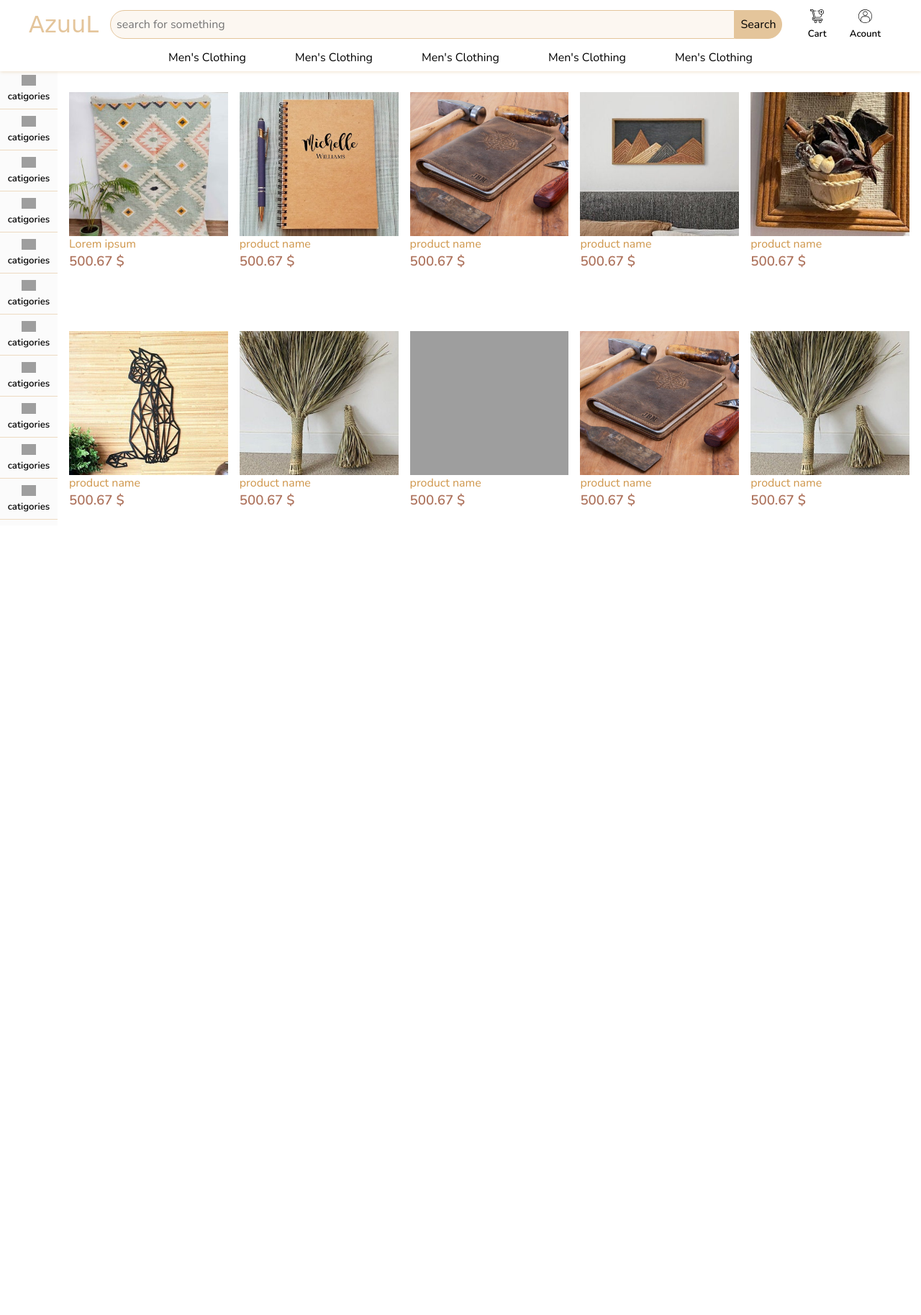
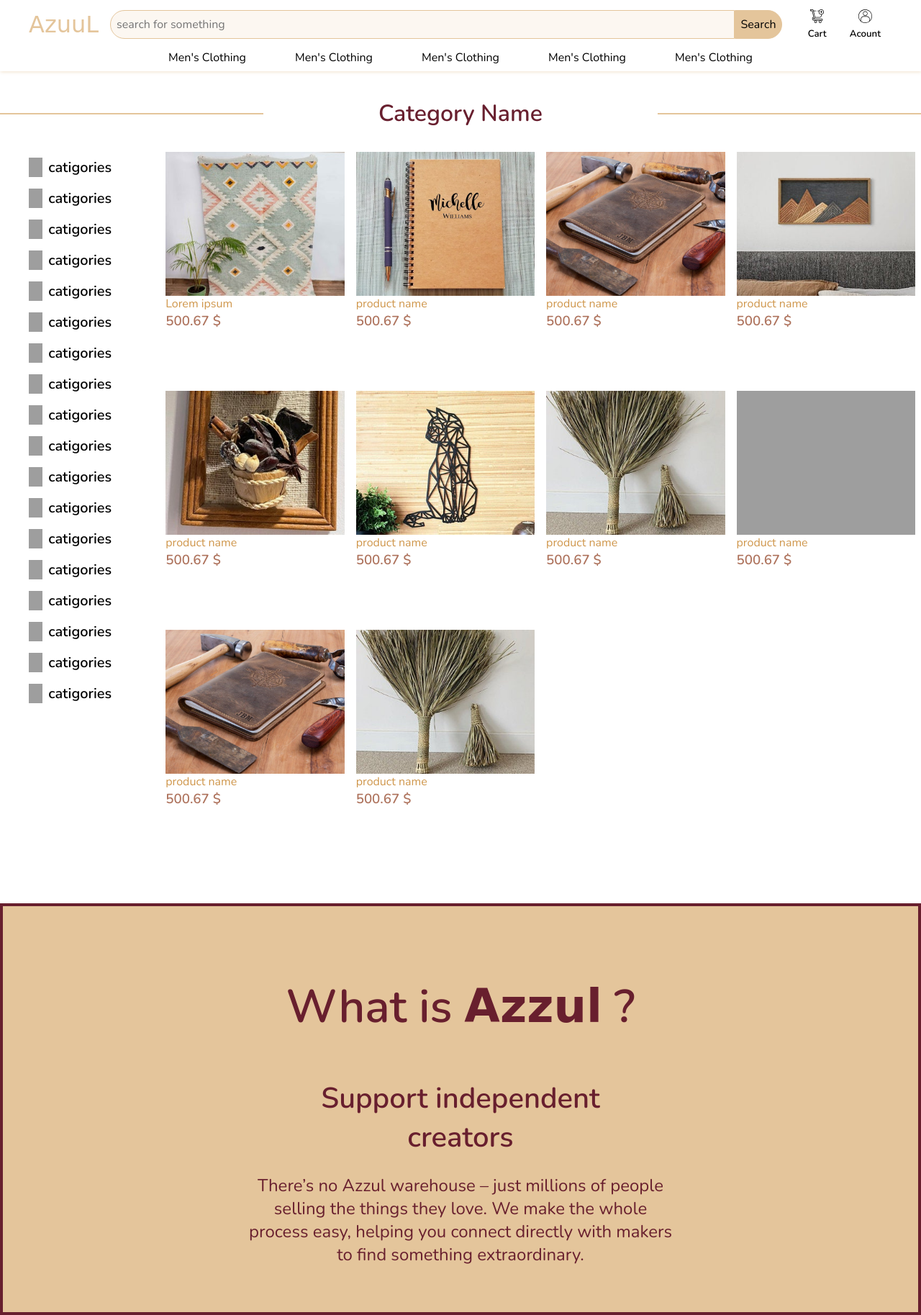
Before and after one commit to M-Kouache/PFE-Ecommerce-Project, a PHP site: page /cat.html in a window 1280 px wide. Shown: the whole page at 72% size. Before the commit the page ends 722 px from the top, so only its background shows below. Run offline with PHP 8.4, Linux system fonts and the light colour scheme; some web fonts are replaced; grey boxes are pictures that could not be loaded.

Commit message:
make side bar responsive for desktop

```diff
--- a/StyleSheet/media.css
+++ b/StyleSheet/media.css
@@ -42,7 +42,7 @@
 
   /* this margin is applyed for element's under top-nav-bar */
   .custom-margin {
-    margin-top: 8rem;
+    margin-top: 6.5rem;
   }
 
   .hero-section {
@@ -96,16 +96,6 @@
     height: 300px;
   }
 
-  .products-container-catigories {
-    padding: 0 1rem;
-    grid-template-columns: repeat(auto-fit, minmax(200px, 1fr));
-    /* row-gap: 2rem; */
-  }
-
-  .product-card-catigories {
-    height: 300px;
-    font-size: 1rem;
-  }
   .product-image-container {
     height: 200px;
   }
@@ -137,4 +127,65 @@
   .ft-description-erea p {
     font-size: 1.5rem;
   }
+
+  /* ----------------------------------- */
+  /* Catigories Page */
+
+  .cat {
+    margin-left: 0;
+  }
+
+  .products-catigories {
+    position: static;
+    width: 20%;
+    height: 100%;
+    padding: 0 2rem;
+    overflow: auto;
+    background: none;
+  }
+
+  .category {
+    display: flex;
+    width: 100%;
+    height: 100%;
+    border: none;
+    text-align: left;
+    padding: 0.5rem;
+    font-size: 1.5rem;
+  }
+
+  .category:hover {
+    border-radius: 5px;
+    border-bottom: 0.1rem var(--primary-light) solid;
+  }
+
+  .category img {
+    margin-right: 0.5rem;
+  }
+
+  .category h5 {
+    white-space: wrap;
+    overflow: hidden;
+    text-overflow: ellipsis;
+  }
+
+  .products-container-catigories {
+    width: 100%;
+    margin: 0;
+    padding: 0 1rem;
+    grid-template-columns: repeat(auto-fit, minmax(200px, 1fr));
+    row-gap: 2rem;
+    padding: 0 0.5rem;
+  }
+
+  .product-card-catigories {
+    height: 300px;
+    font-size: 1rem;
+  }
+
+  .ft-cat {
+    display: flex;
+  }
+
+  /* end of Catigories page */
 }
--- a/StyleSheet/style.css
+++ b/StyleSheet/style.css
@@ -95,7 +95,7 @@ ul li {
 
 /* this margin is applyed for elements under top-nav-bar */
 .custom-margin {
-  margin: 8rem 0;
+  margin-top: 5.5rem;
 }
 
 .product-price {
@@ -136,8 +136,8 @@ ul li {
 }
 
 .page__link:hover {
-  filter: invert(27%) sepia(51%) saturate(2878%) hue-rotate(346deg)
-    brightness(104%) contrast(97%);
+  filter: invert(15%) sepia(65%) saturate(1543%) hue-rotate(316deg)
+    brightness(90%) contrast(94%);
 
   transform: scale(1.1);
   transition-duration: 0.4s;
@@ -257,10 +257,11 @@ input[name="search-submit"]:focus {
 
 .sections-header-container {
   justify-content: space-between;
-  padding: 2.5rem 0;
+  padding: 2rem 0;
 }
 
 .sections-header-container h1 {
+  width: 60%;
   font-size: 1.2rem;
   text-align: center;
   color: var(--brown);
@@ -387,14 +388,25 @@ footer {
 
 /* Catigories Page */
 
+.main-section {
+  align-items: flex-start;
+  margin-bottom: 5rem;
+}
+
+.cat {
+  margin-left: 5rem;
+}
+
+.cat h1 {
+  font-size: 1rem;
+}
+
 .products-catigories {
   position: fixed;
   width: 5rem;
   top: 5.6rem;
   height: 80%;
-  padding: 5px 0;
   overflow: auto;
-  background: #fbfbfb;
 }
 
 .category {
@@ -403,11 +415,13 @@ footer {
   text-align: center;
   padding: 0.5rem;
   border-bottom: 0.1rem var(--primary-light) solid;
+  border-right: 0.1rem var(--primary-light) solid;
   font-size: 1rem;
 }
 
 .products-container-catigories {
-  max-width: 100%;
+  width: 100%;
+  height: 100%;
   margin-left: 5rem;
   padding: 0 1rem;
   grid-template-columns: repeat(auto-fit, minmax(120px, 1fr));
--- a/cat.html
+++ b/cat.html
@@ -65,82 +65,87 @@
         </nav>
       </header>
 
+        <div class="sections-header-container cat flex custom-margin" id="collections">
+            <div class="separater-line"></div>
+            <h1>Category Name</h1>
+            <div class="separater-line"></div>
+        </div>
+
+      <section class="main-section flex">
             <aside class="products-catigories flex direction-to-column">
-        <a href="#" class="category">
+                <a href="#" class="category page__link">
                     <img class="meduim-icons" id="bottom-nav-icon" src="assets/svgs/catigories.svg" alt="catigories-page-icon">
                     <h5>catigories</h5></a>
                 </a>
-        <a href="#" class="category">
+                <a href="#" class="category page__link">
                     <img class="meduim-icons" id="bottom-nav-icon" src="assets/svgs/catigories.svg" alt="catigories-page-icon">
                     <h5>catigories</h5></a>
                 </a>
-        <a href="#" class="category">
+                <a href="#" class="category page__link">
                     <img class="meduim-icons" id="bottom-nav-icon" src="assets/svgs/catigories.svg" alt="catigories-page-icon">
                     <h5>catigories</h5></a>
                 </a>
-        <a href="#" class="category">
+                <a href="#" class="category page__link">
                     <img class="meduim-icons" id="bottom-nav-icon" src="assets/svgs/catigories.svg" alt="catigories-page-icon">
                     <h5>catigories</h5></a>
                 </a>
-        <a href="#" class="category">
+                <a href="#" class="category page__link">
                     <img class="meduim-icons" id="bottom-nav-icon" src="assets/svgs/catigories.svg" alt="catigories-page-icon">
                     <h5>catigories</h5></a>
                 </a>
-        <a href="#" class="category">
+                <a href="#" class="category page__link">
                     <img class="meduim-icons" id="bottom-nav-icon" src="assets/svgs/catigories.svg" alt="catigories-page-icon">
                     <h5>catigories</h5></a>
                 </a>
-        <a href="#" class="category">
+                <a href="#" class="category page__link">
                     <img class="meduim-icons" id="bottom-nav-icon" src="assets/svgs/catigories.svg" alt="catigories-page-icon">
                     <h5>catigories</h5></a>
                 </a>
-        <a href="#" class="category">
+                <a href="#" class="category page__link">
                     <img class="meduim-icons" id="bottom-nav-icon" src="assets/svgs/catigories.svg" alt="catigories-page-icon">
                     <h5>catigories</h5></a>
                 </a>
-        <a href="#" class="category">
+                <a href="#" class="category page__link">
                     <img class="meduim-icons" id="bottom-nav-icon" src="assets/svgs/catigories.svg" alt="catigories-page-icon">
                     <h5>catigories</h5></a>
                 </a>
-        <a href="#" class="category">
+                <a href="#" class="category page__link">
                     <img class="meduim-icons" id="bottom-nav-icon" src="assets/svgs/catigories.svg" alt="catigories-page-icon">
                     <h5>catigories</h5></a>
                 </a>
-        <a href="#" class="category">
+                <a href="#" class="category page__link">
                     <img class="meduim-icons" id="bottom-nav-icon" src="assets/svgs/catigories.svg" alt="catigories-page-icon">
                     <h5>catigories</h5></a>
                 </a>
-        <a href="#" class="category">
+                <a href="#" class="category page__link">
                     <img class="meduim-icons" id="bottom-nav-icon" src="assets/svgs/catigories.svg" alt="catigories-page-icon">
                     <h5>catigories</h5></a>
                 </a>
-        <a href="#" class="category">
+                <a href="#" class="category page__link">
                     <img class="meduim-icons" id="bottom-nav-icon" src="assets/svgs/catigories.svg" alt="catigories-page-icon">
                     <h5>catigories</h5></a>
                 </a>
-        <a href="#" class="category">
+                <a href="#" class="category page__link">
                     <img class="meduim-icons" id="bottom-nav-icon" src="assets/svgs/catigories.svg" alt="catigories-page-icon">
                     <h5>catigories</h5></a>
                 </a>
-        <a href="#" class="category">
+                <a href="#" class="category page__link">
                     <img class="meduim-icons" id="bottom-nav-icon" src="assets/svgs/catigories.svg" alt="catigories-page-icon">
                     <h5>catigories</h5></a>
                 </a>
-        <a href="#" class="category">
+                <a href="#" class="category page__link">
                     <img class="meduim-icons" id="bottom-nav-icon" src="assets/svgs/catigories.svg" alt="catigories-page-icon">
                     <h5>catigories</h5></a>
                 </a>
-        <a href="#" class="category">
+                <a href="#" class="category page__link">
                     <img class="meduim-icons" id="bottom-nav-icon" src="assets/svgs/catigories.svg" alt="catigories-page-icon">
                     <h5>catigories</h5></a>
                 </a>
-        <a href="#" class="category">
+                <a href="#" class="category page__link">
                     <img class="meduim-icons" id="bottom-nav-icon" src="assets/svgs/catigories.svg" alt="catigories-page-icon">
                     <h5>catigories</h5></a>
                 </a>
             </aside>
-
-      <section class="main-section  custom-margin ">
 
             <div class="products-container-catigories grid">
                 <a href="#" class="product-card-catigories">
```
Lines whose indentation alone changed are shown as unchanged.
